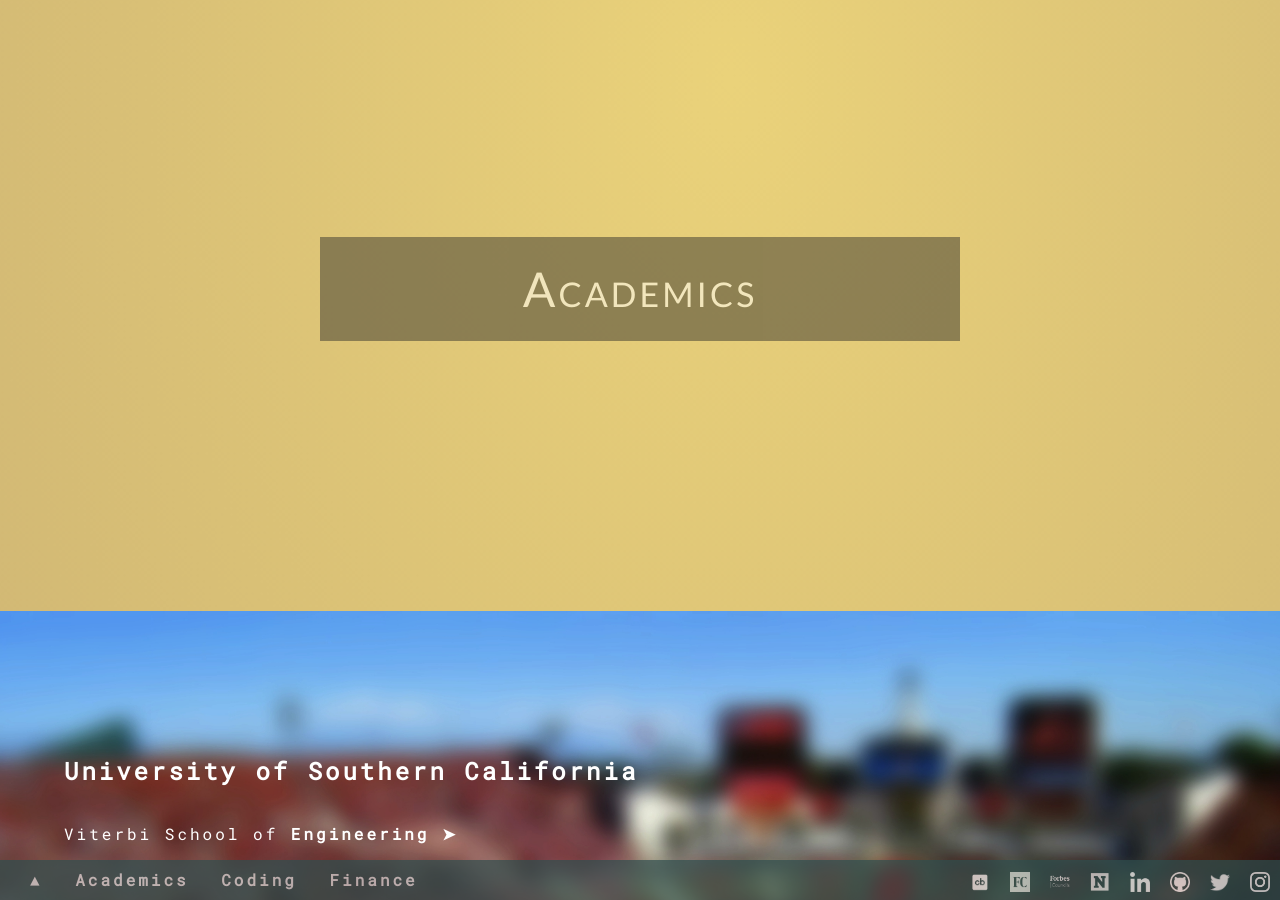
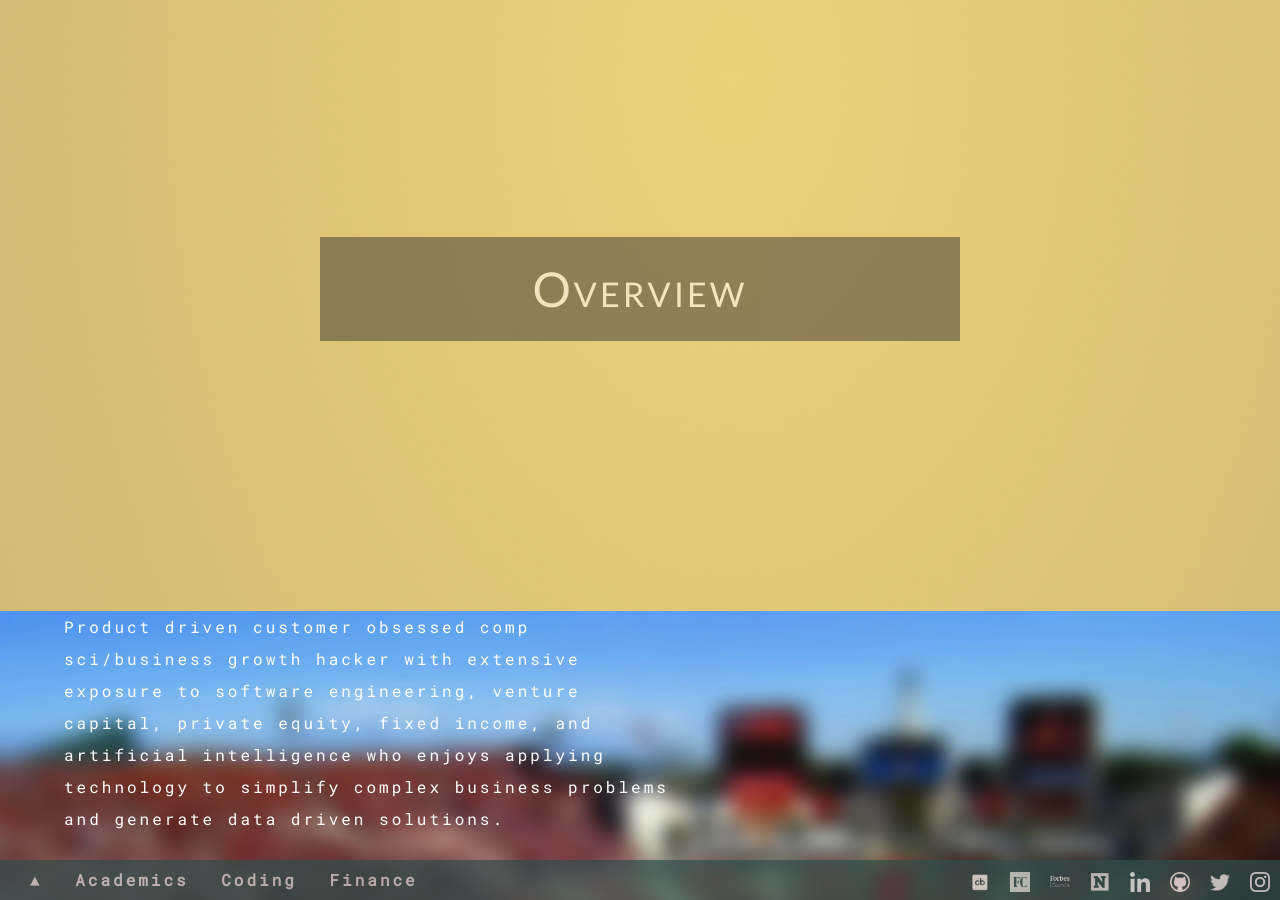
Before and after one commit to nmits/nmits.github.io, a Jekyll site: the page built from index.html, in a window 1280 px wide and 900 px high, scrolled down 738 px. Built offline with Jekyll 4.4.1, drawn with Linux system fonts in a browser that asks for light colours; nearby versions of some CDN libraries.

Commit message:
Update default.html
Adding description

```diff
--- a/_layouts/default.html
+++ b/_layouts/default.html
@@ -13,8 +13,9 @@
 
     <div class="page-content">
         <div class="ContentWrapper">
-            <div class="titles"><h1>Academics</h1></div>
+            <div class="titles"><h1>Overview</h1></div>
         <div class = "ContentBox SchoolText">
+            <p>Product driven customer obsessed comp sci/business growth hacker with extensive exposure to software engineering, venture capital, private equity, fixed income, and artificial intelligence who enjoys applying technology to simplify complex business problems and generate data driven solutions.</p>
             <br><br>
             <h2>University of Southern California</h2>
             <p><a href="https://viterbischool.usc.edu/" target="_blank">Viterbi School of <b>Engineering ➤</b></a></p>
```
